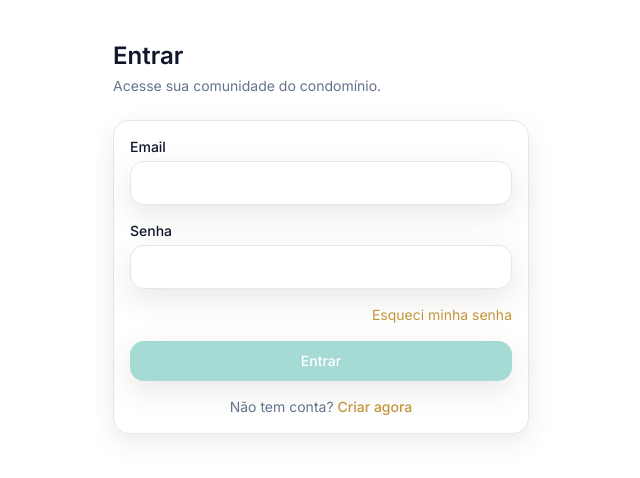
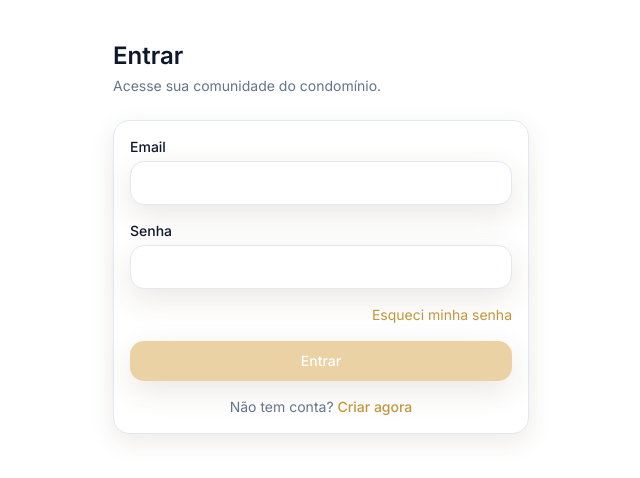
Before and after one commit to PedroHenriqueSales/condo-frontend, a React (Vite) app: page /login in a window 1280 px wide. Shown: the top 478 px of the page, without its empty margins (319-959 px from the left). Built offline with nearby package versions, Linux system fonts and the light colour scheme; no server answers.

Commit message:
Layout amarelo

```diff
--- a/src/styles/tokens.css
+++ b/src/styles/tokens.css
@@ -5,9 +5,9 @@
   --c-muted: 100 116 139; /* slate-500-ish */
   --c-border: 226 232 240; /* slate-200-ish */
 
-  --c-primary: 76 184 169; /* #4CB8A9 - verde/teal (antes accent), botões de destaque */
-  --c-primary-strong: 64 160 146; /* hover */
-  --c-accent: 215 166 75; /* #d7a64b - amarelo/dourado (antes primary), alternativa para ações */
+  --c-primary: 215 166 75; /* #d7a64b - amarelo/dourado (igual accent), botões de destaque */
+  --c-primary-strong: 195 150 60; /* hover */
+  --c-accent: 215 166 75; /* #d7a64b - amarelo/dourado, alternativa para ações */
   --c-accent-strong: 195 150 60; /* hover */
   --c-info: 112 80 52; /* #705034 - informações relevantes (ex.: valor dos anúncios) */
   --c-danger: 239 68 68; /* red-500 */
@@ -21,9 +21,9 @@
     --c-muted: 180 170 160;
     --c-border: 52 42 34;
 
-    --c-primary: 76 184 169; /* #4CB8A9 - verde/teal (antes accent) */
-    --c-primary-strong: 64 160 146;
-    --c-accent: 215 166 75; /* #d7a64b - amarelo/dourado (antes primary) */
+    --c-primary: 215 166 75; /* #d7a64b - amarelo/dourado (igual accent) */
+    --c-primary-strong: 195 150 60;
+    --c-accent: 215 166 75; /* #d7a64b - amarelo/dourado */
     --c-accent-strong: 195 150 60;
     --c-info: 220 210 195;
     --c-danger: 248 113 113;
```
